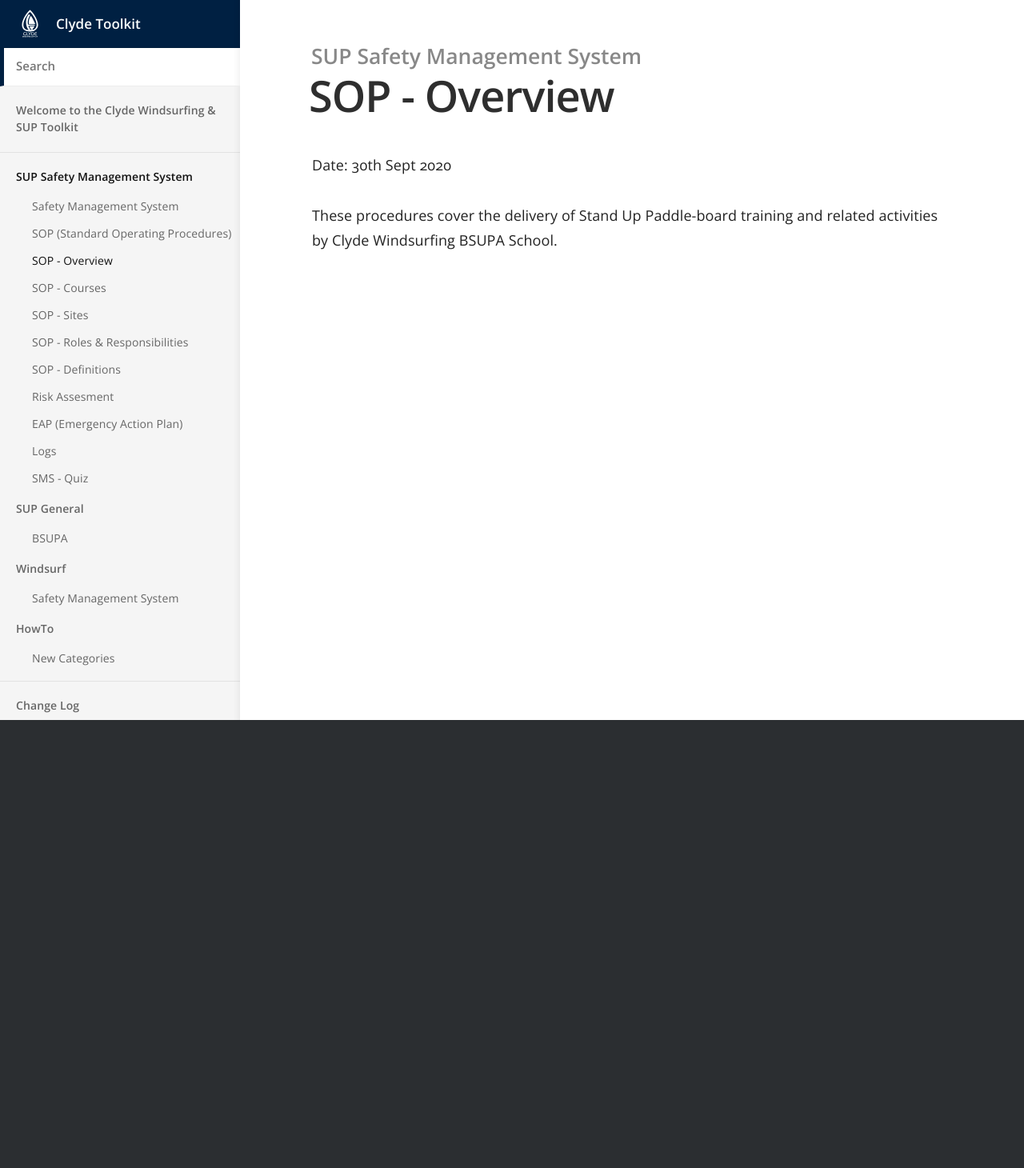
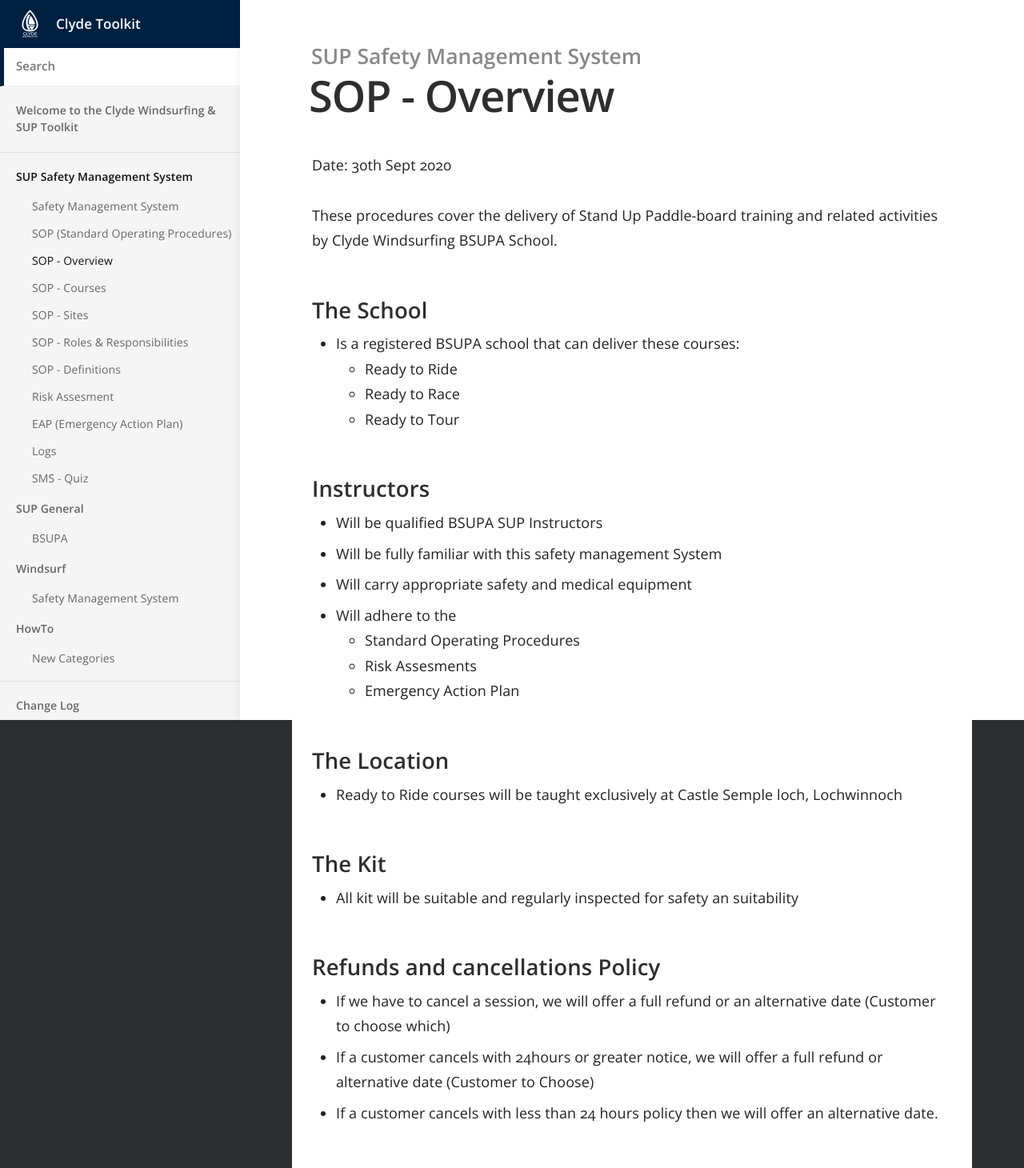
Before and after one commit to numbat70/clyde, a Jekyll site: the page built from _docs/Content/05-SUP_SOP_Overview.md, in a window 1280 px wide. Shown: the whole page at 80% size. Built offline with Jekyll 4.4.1, drawn with Linux system fonts in a browser that asks for light colours; before the commit the page ends 913 px from its top, so only the background shows below that.

Commit message:
Update 05-SUP_SOP_Overview.md
mk

```diff
--- a/_docs/Content/05-SUP_SOP_Overview.md
+++ b/_docs/Content/05-SUP_SOP_Overview.md
@@ -6,3 +6,30 @@
 Date: 30th Sept 2020
 
 These procedures cover the delivery of Stand Up Paddle-board training and related activities by Clyde Windsurfing BSUPA School.
+
+
+## The School
+- Is a registered BSUPA school that can deliver these courses:
+   - Ready to Ride
+   - Ready to Race
+   - Ready to Tour
+
+## Instructors
+- Will be qualified BSUPA SUP Instructors
+- Will be fully familiar with this safety management System
+- Will carry appropriate safety and medical equipment
+- Will adhere to the
+   - Standard Operating Procedures
+   - Risk Assesments
+   - Emergency Action Plan
+
+## The Location
+- Ready to Ride courses will be taught exclusively at Castle Semple loch, Lochwinnoch
+
+## The Kit
+- All kit will be suitable and regularly inspected for safety an suitability
+
+## Refunds and cancellations Policy
+- If we have to cancel a session, we will offer a full refund or an alternative date (Customer to choose which)
+- If a customer cancels with 24hours or greater notice, we will offer a full refund or alternative date (Customer to Choose)
+- If a customer cancels with less than 24 hours policy then we will offer an alternative date.
```
